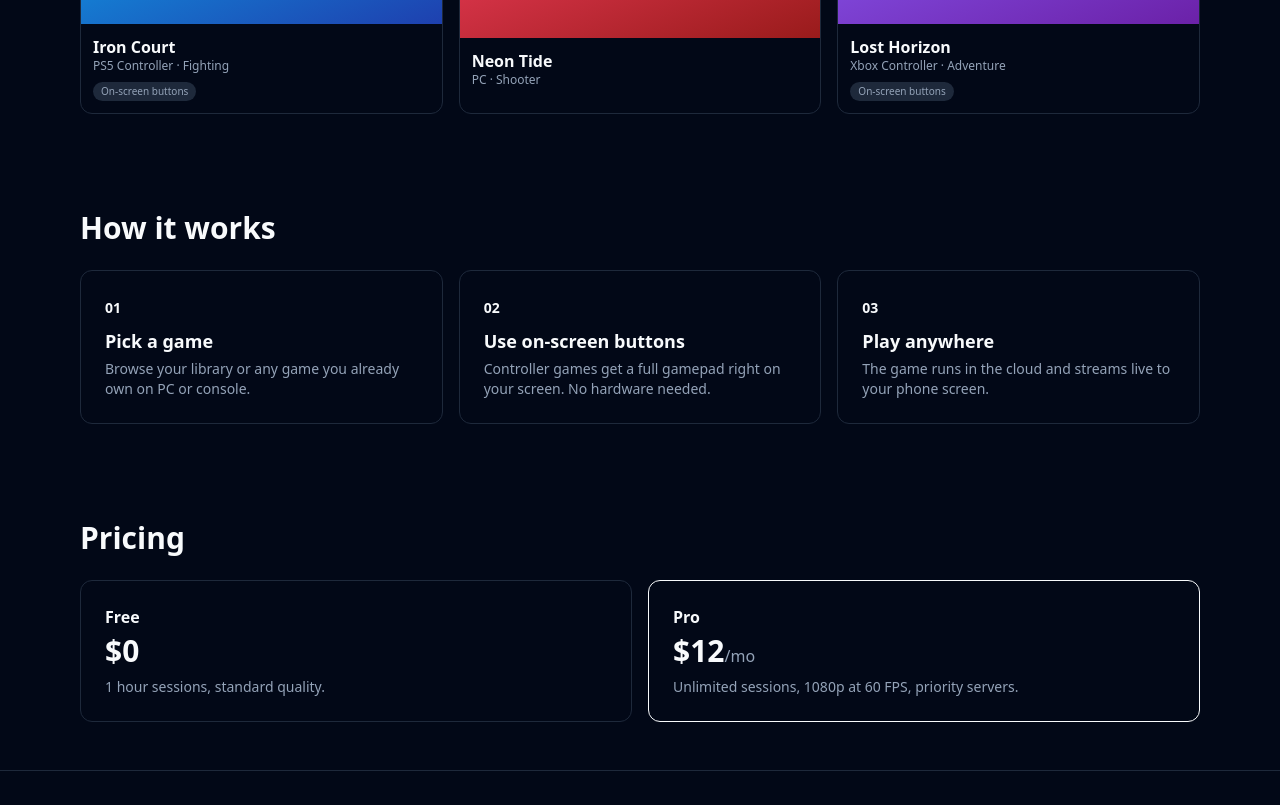
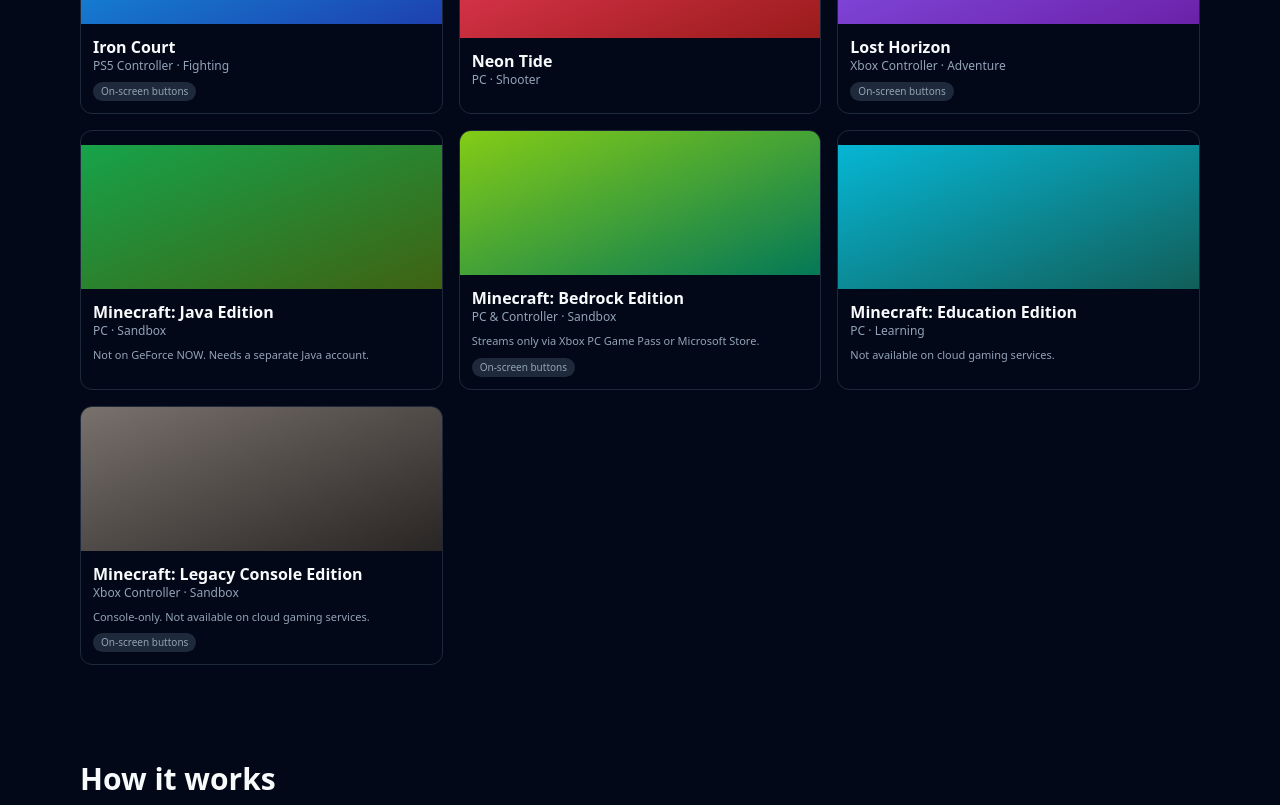
Before and after one commit to myloftjjjj-cmd/arcloud, a React (Vite) app: page / in a window 1280 px wide. Shown: the part 1340-2145 px from the top of the page. Built offline with nearby package versions, Linux system fonts and the light colour scheme.

Commit message:
Updated project files

```diff
--- a/src/pages/Index.tsx
+++ b/src/pages/Index.tsx
@@ -8,6 +8,7 @@ type Game = {
   genre: string;
   ping: string;
   gradient: string;
+  note?: string;
 };
 
 const games: Game[] = [
@@ -17,6 +18,10 @@ const games: Game[] = [
   { id: 4, title: "Iron Court", platform: "PS5 Controller", genre: "Fighting", ping: "19 ms", gradient: "from-sky-500 to-blue-800" },
   { id: 5, title: "Neon Tide", platform: "PC", genre: "Shooter", ping: "22 ms", gradient: "from-rose-500 to-red-800" },
   { id: 6, title: "Lost Horizon", platform: "Xbox Controller", genre: "Adventure", ping: "35 ms", gradient: "from-violet-500 to-purple-800" },
+  { id: 7, title: "Minecraft: Java Edition", platform: "PC", genre: "Sandbox", ping: "26 ms", gradient: "from-green-600 to-lime-800", note: "Not on GeForce NOW. Needs a separate Java account." },
+  { id: 8, title: "Minecraft: Bedrock Edition", platform: "PC & Controller", genre: "Sandbox", ping: "23 ms", gradient: "from-lime-500 to-emerald-700", note: "Streams only via Xbox PC Game Pass or Microsoft Store." },
+  { id: 9, title: "Minecraft: Education Edition", platform: "PC", genre: "Learning", ping: "30 ms", gradient: "from-cyan-500 to-teal-800", note: "Not available on cloud gaming services." },
+  { id: 10, title: "Minecraft: Legacy Console Edition", platform: "Xbox Controller", genre: "Sandbox", ping: "29 ms", gradient: "from-stone-500 to-stone-800", note: "Console-only. Not available on cloud gaming services." },
 ];
 
 const usesController = (game: Game) => game.platform.includes("Controller");
@@ -118,6 +123,9 @@ const Index = () => {
                 <p className="text-xs text-muted-foreground">
                   {game.platform} · {game.genre}
                 </p>
+                {game.note && (
+                  <p className="mt-2 text-[11px] text-muted-foreground">{game.note}</p>
+                )}
                 {usesController(game) && (
                   <span className="mt-2 inline-block rounded-full bg-muted px-2 py-0.5 text-[10px] text-muted-foreground">
                     On-screen buttons
```
